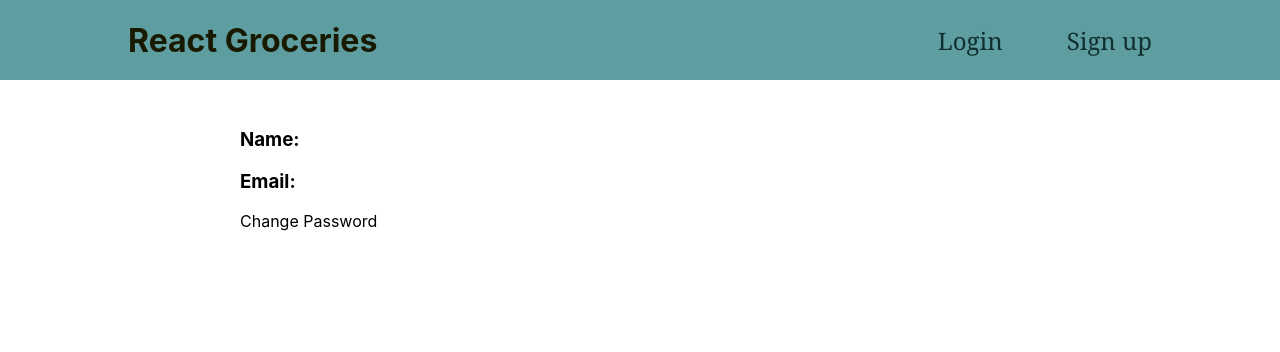
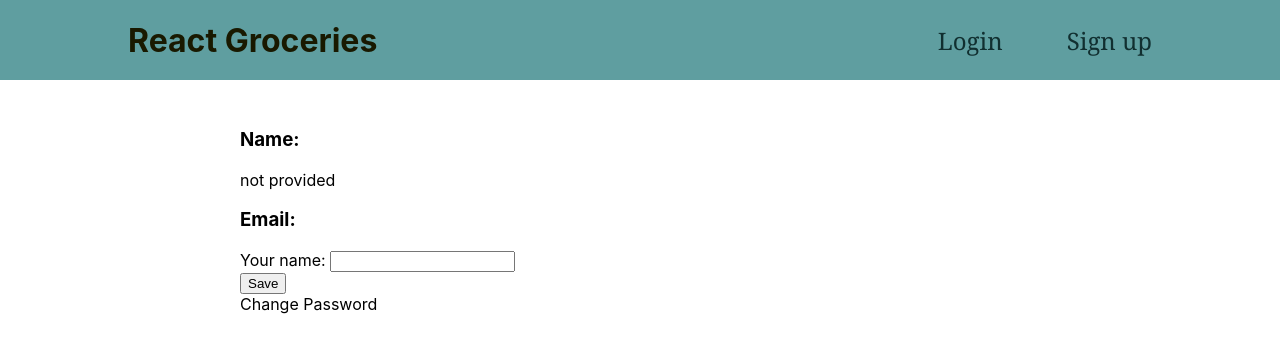
Before and after one commit to maggie-lw/portfolio-groceries, a Next.js app: page /profile in a window 1280 px wide. Shown: the top 352 px of the page. Built offline with nearby package versions, Linux system fonts and the light colour scheme; no server answers.

Commit message:
+ retrieve user info, edit name function

```diff
--- /dev/null
+++ b/components/Profile/EditProfile.js
@@ -0,0 +1,37 @@
+import { getAuth, updateProfile } from "firebase/auth";
+import { useRef } from "react";
+import { useRouter } from "next/router";
+
+const EditProfile = () => {
+  const auth = getAuth();
+  const nameInputRef = useRef();
+  const router = useRouter();
+
+  const submitHandler = (event) => {
+    event.preventDefault();
+
+    updateProfile(auth.currentUser, {
+      displayName: nameInputRef.current.value,
+    })
+      .then(() => {
+        router.push("/profile");
+      })
+      .catch((err) => {
+        alert(err.message);
+      });
+  };
+
+  return (
+    <form onSubmit={submitHandler}>
+      <div>
+        <label htmlFor="name">Your name: </label>
+        <input type="name" id="name" ref={nameInputRef} />
+      </div>
+      <div>
+        <button>Save</button>
+      </div>
+    </form>
+  );
+};
+
+export default EditProfile;
--- a/components/Profile/UserProfile.js
+++ b/components/Profile/UserProfile.js
@@ -1,42 +1,32 @@
-import { useContext } from "react";
-import AuthContext from "../store/auth-context";
+import { getAuth } from "firebase/auth";
+import { Fragment } from "react";
+import EditProfile from "./EditProfile";
 
 const UserProfile = () => {
-  const authCtx = useContext(AuthContext);
+  const auth = getAuth();
 
-  let data = {};
-  let userInfo = [];
+  const user = auth.currentUser;
 
-  fetch(
-    "https://identitytoolkit.googleapis.com/v1/accounts:lookup?key=AIzaSyDeI2hVzfgQxaivutV8vA4z6n1X8fnSx-o",
-    {
-      method: "POST",
-      body: JSON.stringify({ idToken: authCtx.token }),
-      headers: { "Content-Type": "application/json" },
-    }
-  )
-    .then((response) => {
-      if (response.ok) {
-        data = response.json();
-      } else {
-        return response.json().then((data) => {
-          let errorMessage = "Authentication failed!";
-          if (data && data.error && data.error.message) {
-            errorMessage = data.error.message;
-          }
-          throw new Error(errorMessage);
-        });
-      }
-    })
-    .catch((err) => {
-      alert(err.message);
-    });
+  let displayName;
+  let email;
+
+  if (user !== null) {
+    displayName = user.displayName;
+    email = user.email;
+  } else {
+    console.log("error retrieving data");
+  }
 
   return (
+    <Fragment>
     <section>
-      <h3>Name: </h3>
-      <h3>Email: </h3>
+      <h3>Name: </h3> <p>{displayName ? displayName : "not provided"}</p>
+      <h3>Email: </h3><p>{email}</p>
     </section>
+    <section>
+      <EditProfile />
+    </section>
+    </Fragment>
   );
 };
 
```
